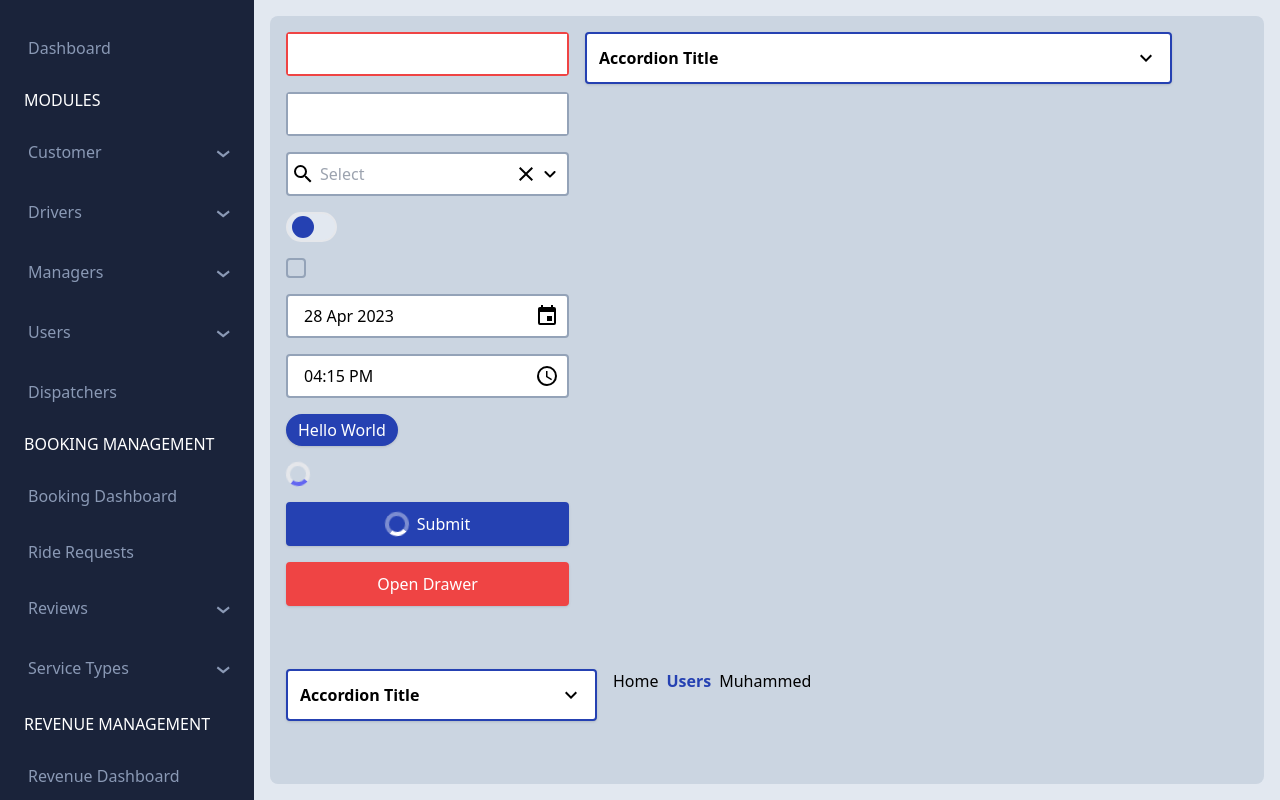
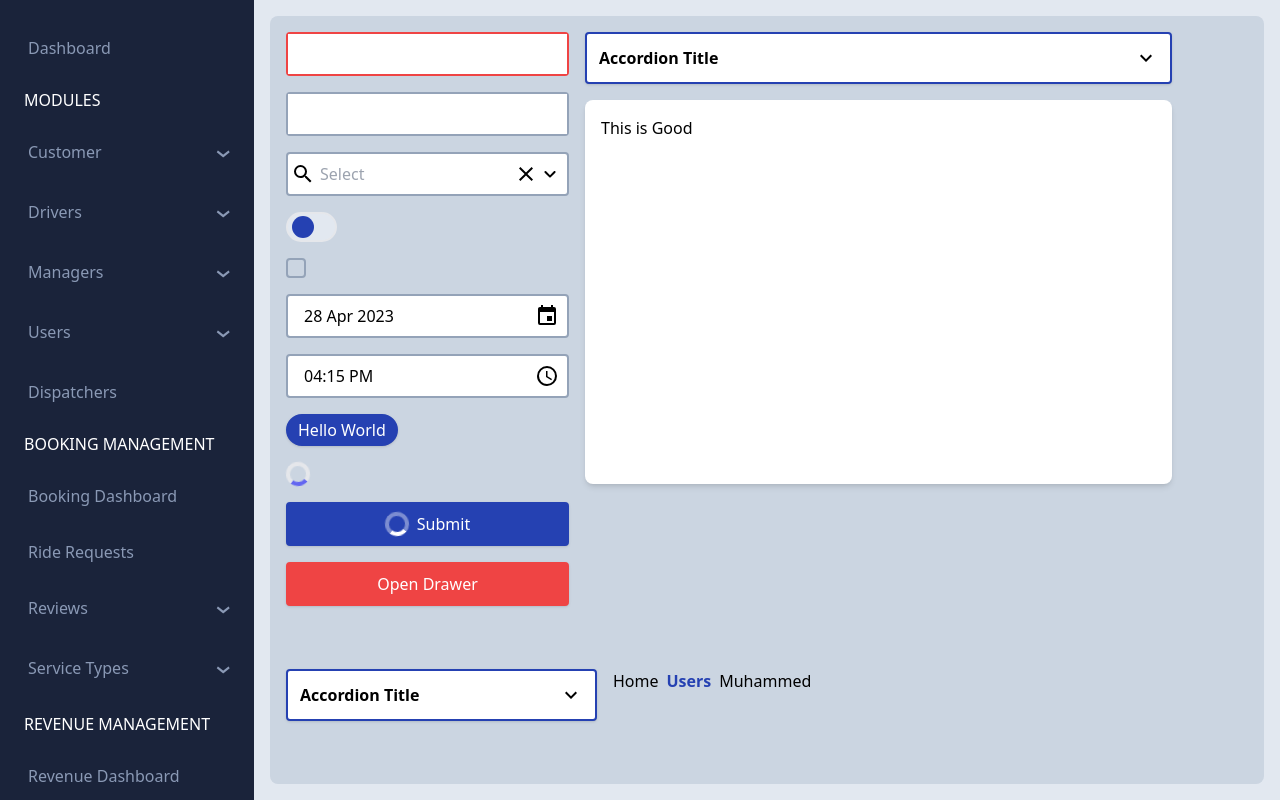
Before and after one commit to MuhammedKasujja/react-components, a React (Vite) app: page / in a window 1280 px wide. Built offline with nearby package versions, Linux system fonts and the light colour scheme.

Commit message:
styles: refactor sidebar styles into scss file

```diff
--- a/package.json
+++ b/package.json
@@ -15,6 +15,7 @@
     "preview": "vite preview"
   },
   "dependencies": {
+    "@headlessui/react": "^1.7.14",
     "react": "^18.2.0",
     "react-dom": "^18.2.0",
     "react-router-dom": "^6.10.0"
--- a/src/App.tsx
+++ b/src/App.tsx
@@ -13,6 +13,7 @@ import {
   Modal,
   Accordion,
   Sidebar,
+  Card,
 } from "./components";
 import Breadcrumb from "./components/breadcrumb/Breadcrumb";
 
@@ -146,6 +147,7 @@ function App() {
                 ))}
               </Modal>
             </form>
+            <div>
               <Accordion title="Accordion Title">
                 <p>
                   Accordion Contenhghghghghghghg Accordion Content Accordion
@@ -155,6 +157,8 @@ function App() {
                 <p>Accordion Content</p>
                 <p>Accordion Content</p>
               </Accordion>
+              <Card/>
+            </div>
             <Accordion title="Accordion Title">
               <p>Accordion Content Accordion Content</p>
               <p>Accordion Content</p>
--- /dev/null
+++ b/src/components/card/Card.module.scss
@@ -0,0 +1,3 @@
+.card{
+    @apply p-4 bg-white rounded-lg shadow-md  w-full my-4 h-96;
+}
--- /dev/null
+++ b/src/components/card/Card.tsx
@@ -0,0 +1,13 @@
+import { mergeClassNames } from "src/utils/utils";
+
+import classes from "./Card.module.scss";
+
+const Card: React.FC = () => {
+  return <div className={mergeClassNames(classes.card)}>
+    <div>
+        This is Good
+    </div>
+  </div>;
+};
+
+export default Card;
--- a/src/components/sidebar/SideBar.tsx
+++ b/src/components/sidebar/SideBar.tsx
@@ -1,6 +1,8 @@
 import SideBarMenuItem from "./SideBarMenuItem";
 import menus from "./Menus";
 import { useState } from "react";
+import classes from "./Sidebar.module.scss";
+import { mergeClassNames } from "src/utils/utils";
 
 const SideBar: React.FC = () => {
   const [selectedMenu, setActive] = useState<string | undefined>();
@@ -9,7 +11,7 @@ const SideBar: React.FC = () => {
     if (item.navheader)
       return (
         <p
-          className="text-white px-2 py-2 text-left uppercase decoration-4"
+          className={mergeClassNames(classes.sidebar, classes.hearder)}
           key={item.name}
         >
           {item.navheader}
@@ -33,7 +35,7 @@ const SideBar: React.FC = () => {
   });
   return (
     <>
-      <div className="w-80 bg-[#1a233a] p-4 rounded-none overflow-y-scroll text-[#8a99b5] hover:overflow-y-auto scrollbar-thumb-[#8a99b5] scrollbar-thin hidden md:block">
+      <div className={mergeClassNames(classes.sidebar, classes.body)}>
         {menuContent}
       </div>
     </>
--- /dev/null
+++ b/src/components/sidebar/Sidebar.module.scss
@@ -0,0 +1,8 @@
+.sidebar {
+  &.body {
+    @apply w-80 bg-[#1a233a] p-4 rounded-none overflow-y-scroll text-[#8a99b5] hover:overflow-y-auto scrollbar-thumb-[#8a99b5] scrollbar-thin hidden md:block;
+  }
+  &.hearder {
+    @apply text-white px-2 py-2 text-left uppercase decoration-4;
+  }
+}
```
Also changed, not shown: src/components/index.ts (+14 -13 lines), src/components/card/Card.type.ts (added), 1 other file (tests, documents, lock files or other folders). Lines whose indentation alone changed are shown as unchanged.
